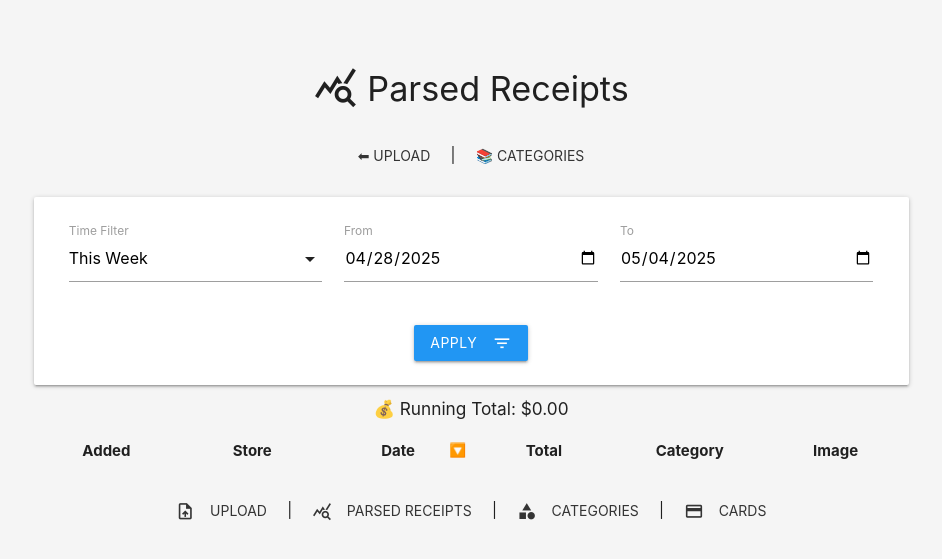
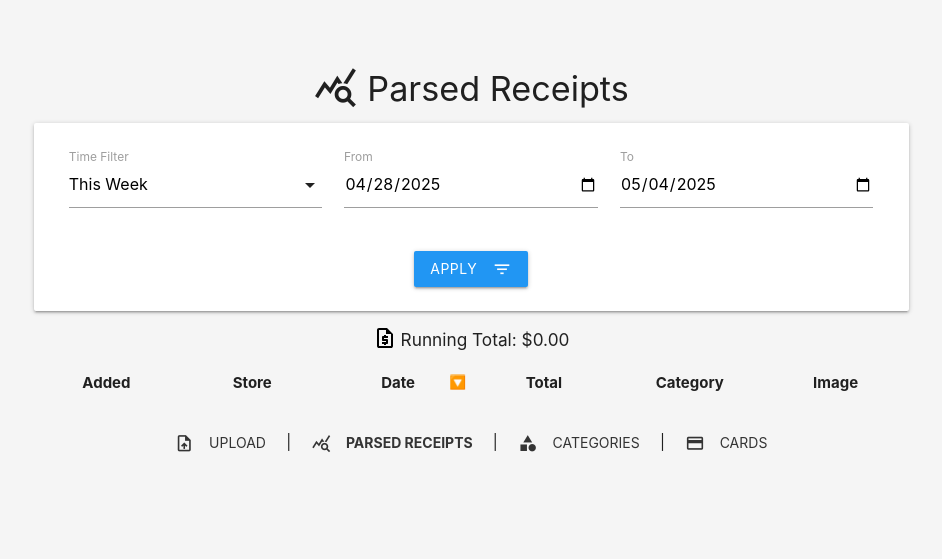
Before and after one commit to trasbd/ReceiptParserApp, a Flask app: page /admin in a window 1280 px wide. Shown: the top 559 px of the page, without its empty margins (169-1111 px from the left). Run offline with Flask 3, Linux system fonts and the light colour scheme; lists and menus that the app fills with data are empty.

Commit message:
Navigation

```diff
--- a/store_parsers.py
+++ b/store_parsers.py
@@ -11,6 +11,9 @@ def parse_generic_store(text, store_name, total_pattern=r"Total\s*\$?(\d+\.\d{2}
 
 def parse_walmart(text):
     return parse_generic_store(text, "Walmart")
+
+def parse_amazon(text):
+    return parse_generic_store(text=text, store_name="Amazon.com")
 
 def parse_schnucks(text):
     return parse_generic_store(text, "Schnucks")
@@ -52,4 +55,5 @@ STORE_PARSERS = [
     (lambda t: "mcdonald" in t.lower(), parse_mcdonalds),
     (lambda t: "mild sauce packet" in t.lower(), parse_tacobell),
     (lambda t: re.search(r"\bON\s*[-.\s]*THE\s*[-.\s]*RUN\b", t, re.IGNORECASE), parse_on_the_run),
+    (lambda t: "Amazon.com".lower() in t.lower(), parse_amazon),
 ]
--- a/templates/admin.html
+++ b/templates/admin.html
@@ -112,6 +112,12 @@
     th[data-sortable="false"] {
         cursor: default;
     }
+
+    .tight-icon {
+        margin-right: 4px;
+        vertical-align: text-bottom;
+        font-size: 1.3em;
+    }
 </style>
 
 
@@ -176,10 +182,6 @@
 {% endblock %}
 
 {% block content %}
-<div class="section center-align">
-    <a href="/" class="btn-flat">⬅ Upload</a> |
-    <a href="/categories" class="btn-flat">📚 Categories</a>
-</div>
 <form method="GET" class="filters card-panel">
     <div class="row">
         <div class="input-field col s12 m4">
@@ -212,7 +214,11 @@
 </form>
 
 <div class="total-display">
-    <h6 class="center-align">💰 Running Total: ${{ total }}</h6>
+    <h6 class="center-align"><svg class="tight-icon" xmlns="http://www.w3.org/2000/svg" height="24px" viewBox="0 -960 960 960" width="24px"
+            fill="#000000">
+            <path
+                d="M440-200h80v-40h40q17 0 28.5-11.5T600-280v-120q0-17-11.5-28.5T560-440H440v-40h160v-80h-80v-40h-80v40h-40q-17 0-28.5 11.5T360-520v120q0 17 11.5 28.5T400-360h120v40H360v80h80v40ZM240-80q-33 0-56.5-23.5T160-160v-640q0-33 23.5-56.5T240-880h320l240 240v480q0 33-23.5 56.5T720-80H240Zm280-560v-160H240v640h480v-480H520ZM240-800v160-160 640-640Z" />
+        </svg>Running Total: ${{ total }}</h6>
 </div>
 
 <table class="striped highlight centered" style="width: 100%;">
--- a/templates/base.html
+++ b/templates/base.html
@@ -63,20 +63,13 @@
 
     {% endblock %}
 
+    <!-- Top nav -->
+    <div id="topNav">{% include "partials/nav.html" %}</div>
+
     {% block content %}{% endblock %}
 
-    <div class="section center-align">
-        <div class="footer-nav" id="footerNav">
-            <a href="/" class="btn-flat"> <i class="material-icons left tight-icon">upload_file</i> Upload</a>
-            <span class="pipe">|</span>
-            <a href="/admin" class="btn-flat"> <i class="material-icons left tight-icon">query_stats</i> Parsed Receipts</a>
-            <span class="pipe">|</span>
-            <a href="/categories" class="btn-flat"> <i class="material-icons left tight-icon">category</i> Categories</a>
-            <span class="pipe">|</span>
-            <a href="/edit_card" class="btn-flat"> <i class="material-icons left tight-icon">credit_card</i> Cards</a>
-          </div>
-
-      </div>
+    <!-- Top nav -->
+{% include "partials/nav.html" %}
 
   </div>
 
--- /dev/null
+++ b/templates/partials/nav.html
@@ -0,0 +1,60 @@
+<div class="section center-align">
+  <div class="footer-nav" id="footerNav">
+    <a href="/" class="btn-flat"> <i class="material-icons left tight-icon">upload_file</i> Upload</a>
+    <span class="pipe">|</span>
+    <a href="/admin" class="btn-flat"> <i class="material-icons left tight-icon">query_stats</i> Parsed Receipts</a>
+    <span class="pipe">|</span>
+    <a href="/categories" class="btn-flat"> <i class="material-icons left tight-icon">category</i> Categories</a>
+    <span class="pipe">|</span>
+    <a href="/edit_card" class="btn-flat"> <i class="material-icons left tight-icon">credit_card</i> Cards</a>
+  </div>
+</div>
+
+<script>
+  document.addEventListener("DOMContentLoaded", function () {
+    const currentPath = window.location.pathname;
+    const links = document.querySelectorAll("#footerNav a");
+
+    links.forEach(link => {
+      if (link.getAttribute("href") === currentPath) {
+        link.classList.add("bold");
+      }
+    });
+  });
+</script>
+
+<script>
+document.addEventListener('DOMContentLoaded', function() {
+  const topNav = document.getElementById('topNav');
+
+  // Check if the page is scrollable
+  const hasScrollbar = document.documentElement.scrollHeight > document.documentElement.clientHeight;
+
+  if (hasScrollbar) {
+    topNav.style.display = 'block';  // Show top nav if scrollbar exists
+  } else {
+    topNav.style.display = 'none';   // Keep it hidden if no scroll needed
+  }
+});
+</script>
+<script>
+document.addEventListener('DOMContentLoaded', function() {
+  const topNav = document.getElementById('topNav');
+
+  // Check if the page is scrollable
+  const hasScrollbar = document.documentElement.scrollHeight > document.documentElement.clientHeight;
+
+  if (hasScrollbar) {
+    topNav.style.display = 'block';  // Show top nav if scrollbar exists
+  } else {
+    topNav.style.display = 'none';   // Keep it hidden if no scroll needed
+  }
+});
+</script>
+
+
+<style>
+.bold {
+  font-weight: bold;
+}
+</style>
```
Also changed, not shown: templates/categories.html (+0 -9 lines).
